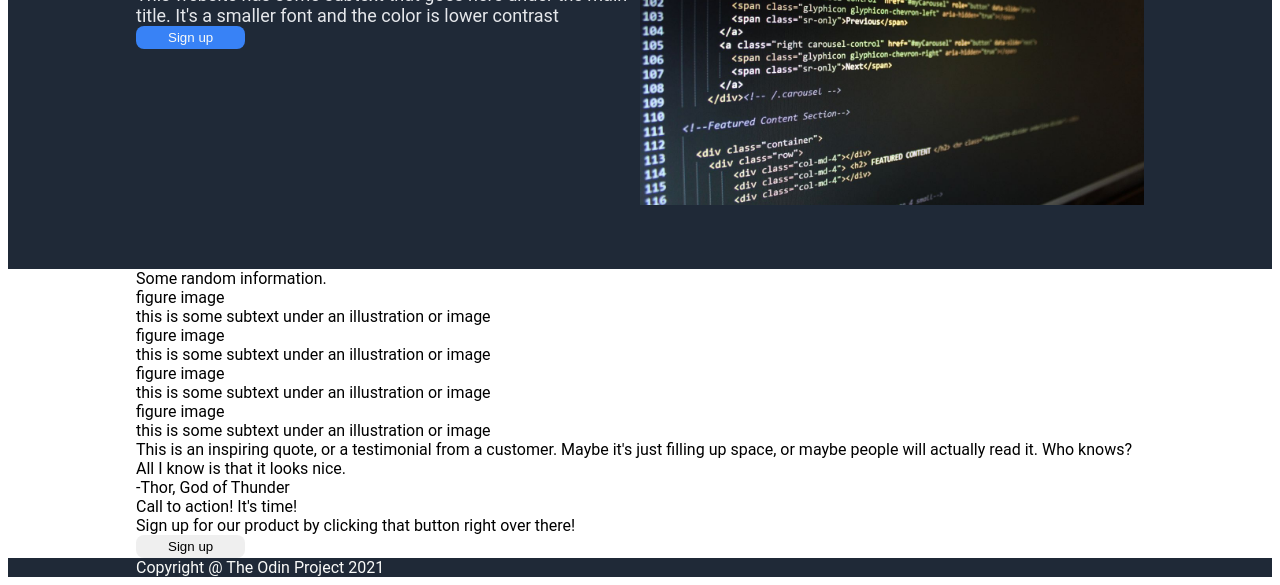
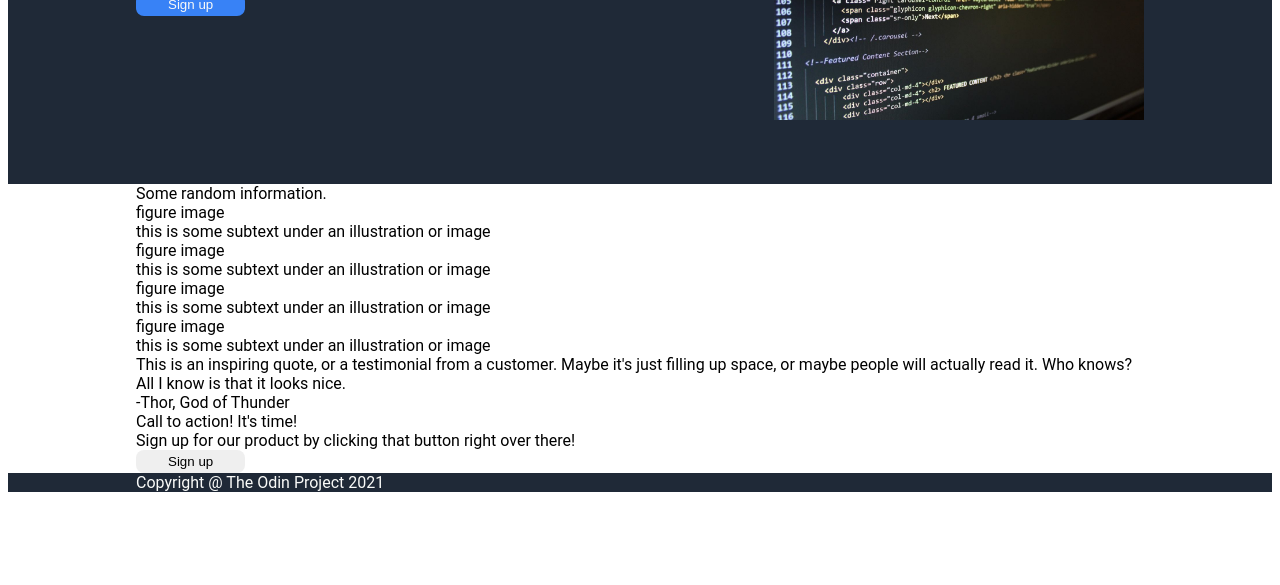
Before and after one commit to ShaunJX/landing-page, a plain HTML site: page index.html in a window 1280 px wide. Shown: the part 245-830 px from the top of the page. After the commit the page ends 800 px from the top, so only its background shows below. Drawn offline with Linux system fonts and the light colour scheme.

Commit message:
Adjust section one to fit reference
Set a fix width and height to image to not stretch

```diff
--- a/index.html
+++ b/index.html
@@ -21,7 +21,7 @@
             <div class="subtext">This website has some subtext that goes here under the main title. It's a smaller font and the color is lower contrast</div>
             <button class="full-blue-button">Sign up</button>
         </div>
-        <img src="img/pexels-pixabay-html-code.jpg" alt="html code on a screen" width="50%" height="auto">
+        <img src="img/pexels-pixabay-html-code.jpg" alt="html code on a screen" width="370px" height="250px">
     </div>
     <div class="section-two">
         <div class="text">Some random information.</div>
--- a/styles.css
+++ b/styles.css
@@ -48,6 +48,14 @@ li {
     padding-top: 4em;
     padding-bottom: 4em;
     display: flex;
+    gap: 72px
+}
+
+.section-one .left {
+    display: flex;
+    flex-direction: column;
+    gap: 12px;
+    align-items: flex-start;
 }
 
 .section-one .text {
@@ -72,3 +80,7 @@ button {
     background-color: #3882F6;
     color: #f9faf8;
 }
+
+.section-one img {
+    flex: none
+}
```
